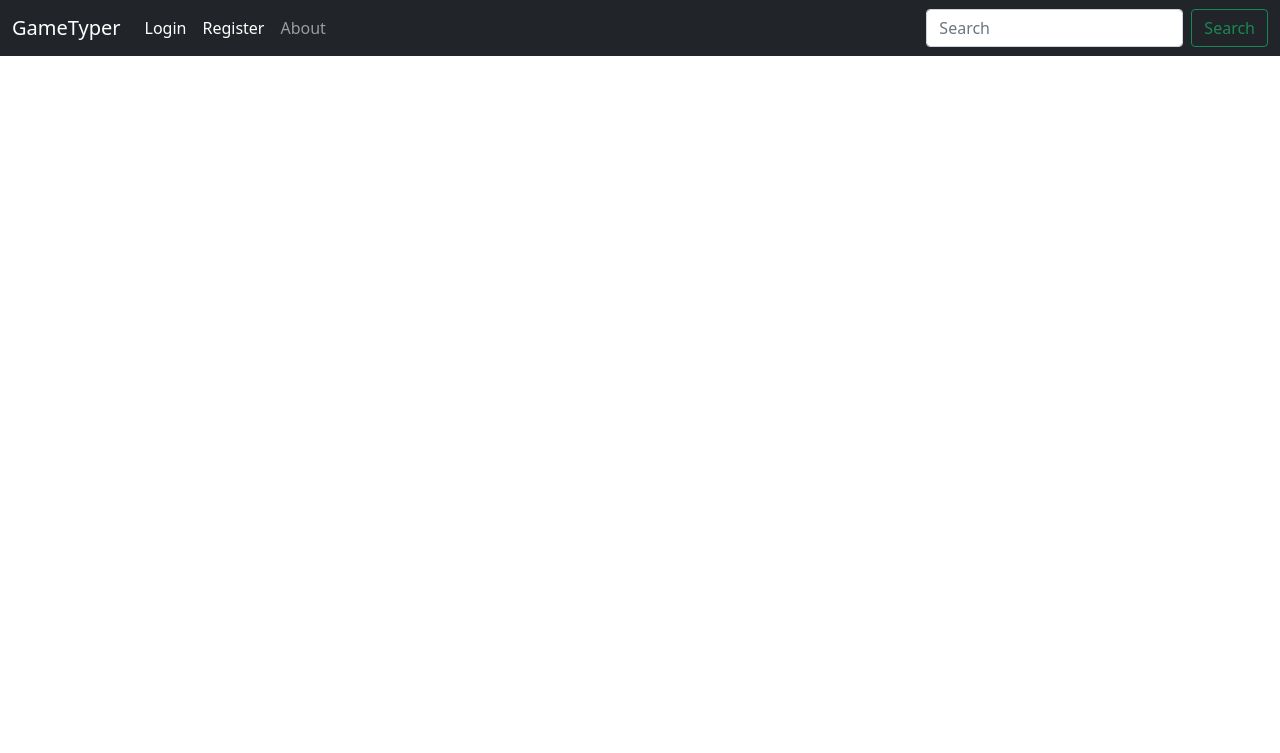
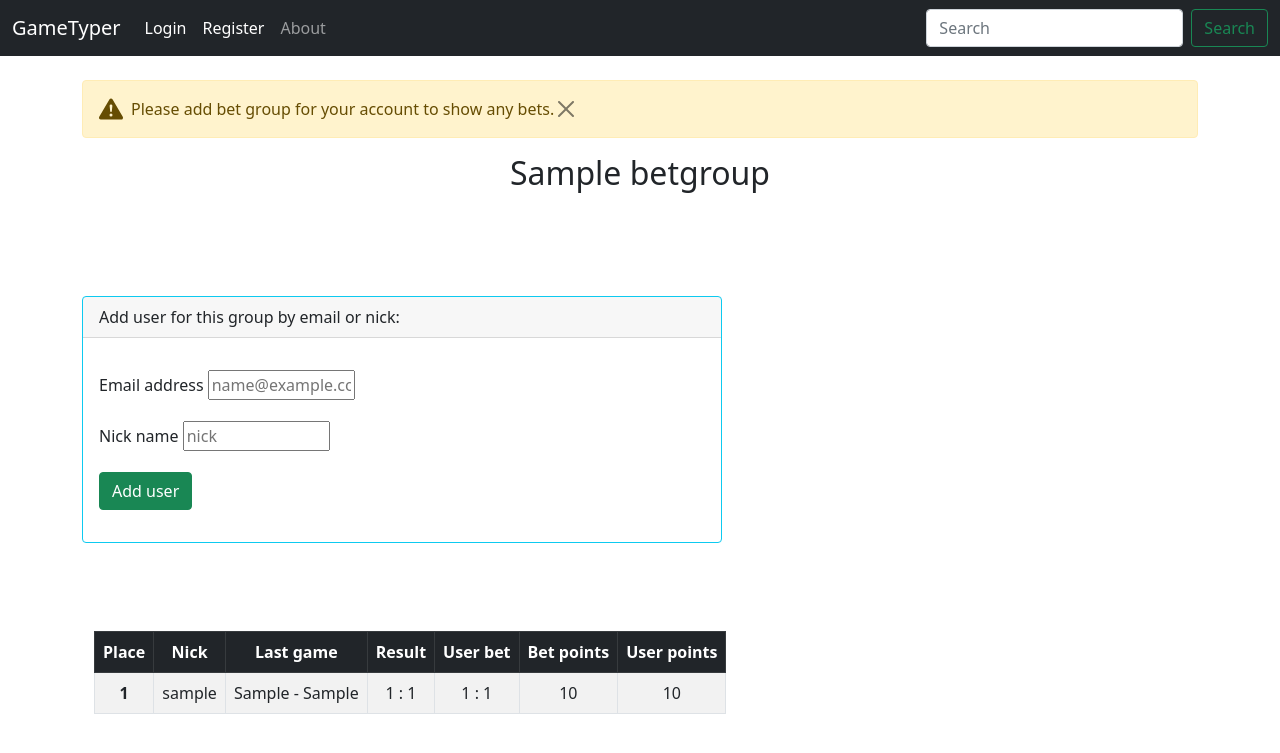
Before and after one commit to mateuszgua/game_typer, a Flask app: page /user/group/1 in a window 1280 px wide. Shown: the top 753 px of the page. Run offline with Flask 2, Linux system fonts and the light colour scheme; tables that the repository leaves empty hold one stand-in row (values such as "Sample post"); parts of the project's set-up code (start-up, migrations or seed data) failed here and were passed over; some libraries are stand-ins or nearby versions.

Commit message:
Fix: change add user to bet group, change view for show only user brt groups

```diff
--- a/game_app/templates/accounts/betgroup.html
+++ b/game_app/templates/accounts/betgroup.html
@@ -26,11 +26,23 @@
 
 <h2 class="title text-center">{% block title %} {{ bet_group.name }} {% endblock %}</h2>
 <br><br><br><br>
-<div class="login-signup">
-    <div>
-        <span>Add user for this group:</span>
-        <br>
-        <a href="{{ url_for('add_user_bet_group') }}">Add user!</a>
+
+<div class="card border-info mb-3" style="max-width: 40rem;">
+    <div class="card-header">Add user for this group by email or nick:</div>
+    <div class="card-body">
+        <p class="card-text">
+        <form method="POST" action="{{ url_for('add_user_bet_group', group_id=bet_group.id) }}">
+            <div class="mb-3">
+                <label for="user_email" class="form-label">Email address</label>
+                <input type="text" id="user_email" name="user_email" size="10" placeholder="name@example.com">
+            </div>
+            <div class="mb-3">
+                <label for="nick_name" class="form-label">Nick name</label>
+                <input type="text" id="nick_name" name="nick_name" size="10" placeholder="nick">
+            </div>
+            <input class="btn btn-success" type="submit" value="Add user" name="action">
+        </form>
+        </p>
     </div>
 </div>
 
@@ -60,7 +72,7 @@
                         <td>{{ user.user.nick }}</td>
                         <td>{{ last_game.team_1 }} - {{ last_game.team_2 }}</td>
                         <td>{{ last_game.goals_team_1 }} : {{ last_game.goals_team_2 }}</td>
-                        {% for user_bet in users_bet %}
+                        {% for user_bet in users_bets %}
                         {% if user_bet.user_id == user.user.id %}
                         <td>{{ user_bet.tip_goals_team_1 }} : {{ user_bet.tip_goals_team_2 }}</td>
                         <td>{{ user_bet.tip_points }}</td>
--- a/game_app/templates/accounts/user.html
+++ b/game_app/templates/accounts/user.html
@@ -123,7 +123,9 @@
                     <div class="card" style="width: 20rem;">
                         <div class="card-body text-center">
                             <h5 class="card-title">{{ user_group.betgroup.name }}</h5>
-                            <a href="{{ url_for('group') }}" class="btn btn-primary">Go to group</a>
+                            <a href="{{ url_for('group', group_id=user_group.betgroup.id) }}" class="btn btn-primary">Go
+                                to
+                                group</a>
                         </div>
                     </div>
 
--- a/game_app/views.py
+++ b/game_app/views.py
@@ -748,10 +748,8 @@ def add_group():
     return render_template('addgroup.html', form=form)
 
 
-@app.route('/user/group', methods=['GET', 'POST'])
-def group():
-    #
-    group_id = 1
+@app.route('/user/group/<int:group_id>', methods=['GET', 'POST'])
+def group(group_id):
     user_id = current_user.get_id()
     bet_amount = UserBetGroup.query.filter_by(user_id=user_id).count()
     user_groups = UserBetGroup.query.filter_by(
@@ -760,7 +758,7 @@ def group():
 
     sort_users_in_group(user_groups)
     last_game = find_last_game()
-    users_bet = Tip.query.filter_by(game_id=last_game.id).all()
+    users_bets = Tip.query.filter_by(game_id=last_game.id).all()
     update_user_points(user_groups)
 
     if bet_amount == 0:
@@ -770,7 +768,7 @@ def group():
                            user_groups=user_groups,
                            bet_group=bet_group,
                            last_game=last_game,
-                           users_bet=users_bet)
+                           users_bets=users_bets)
 
 
 def sort_users_in_group(user_groups):
@@ -811,14 +809,51 @@ def update_user_points(user_groups):
 
         user_tips = Tip.query.filter_by(user_id=user.user_id).all()
         for user_tip in user_tips:
-            user.points += user_tip.tip_points
+            if user_tip.tip_points == None:
+                user.points += 0
+            else:
+                user.points += int(user_tip.tip_points)
         db_session.commit()
 
 
-@app.post('/user/group/add_user_bet_group')
-def add_user_bet_group():
+@app.post('/user/group/add_user_bet_group/<int:group_id>')
+def add_user_bet_group(group_id):
 
-    pass
+    try:
+        user_email = request.form.get('user_email')
+        user_nick = request.form.get('nick_name')
+
+        if user_email != None:
+            user = User.query.filter_by(email=user_email).first()
+            if user != None:
+                add_user_to_group_if_not_exist(user, group_id)
+            else:
+                flash("User not exist! Please check email.")
+
+        elif user_nick != None:
+            user = User.query.filter_by(nick=user_nick).first()
+            if user != None:
+                add_user_to_group_if_not_exist(user, group_id)
+            else:
+                flash("User not exist! Please check nick.")
+
+        else:
+            flash("Please fill user email or nick!")
+    finally:
+        return redirect(url_for('group', group_id=group_id))
+
+
+def add_user_to_group_if_not_exist(user, group_id):
+    if UserBetGroup.query.filter_by(user_id=user.id).count() == 0:
+        user_group = UserBetGroup(
+            bet_group_id=group_id,
+            user_id=user.id,
+        )
+        db_session.add(user_group)
+        db_session.commit()
+        flash("User added successfully!")
+    else:
+        flash("User exist in group!")
 
 
 @ app.route('/admin/db_update', methods=['GET', 'POST'])
```
